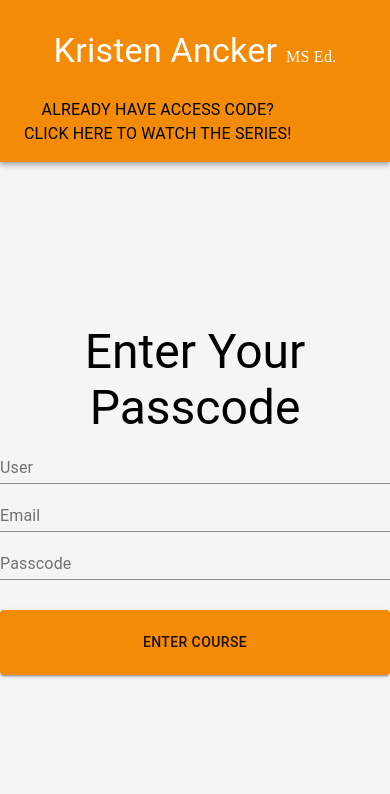
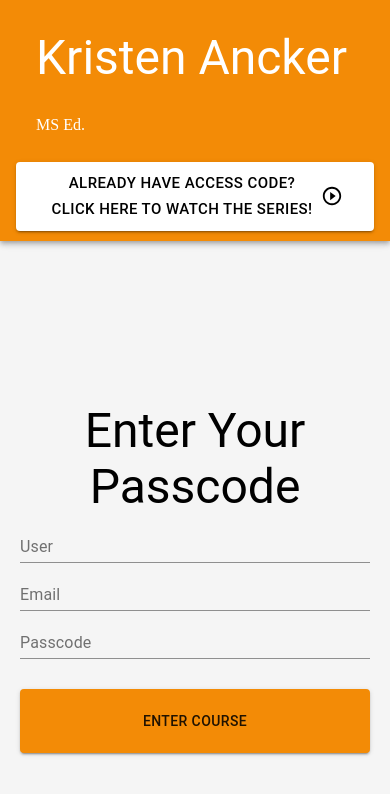
Before and after one commit to darlingbryan/kristen-course, a React (Create React App) app: page /auth in a window 390 px wide. Shown: the top 794 px of the page. Built offline with nearby package versions, Linux system fonts and the light colour scheme; a web font is replaced by a local one.

Commit message:
Integrate paypal button. fix padding issues. add play icon

```diff
--- a/src/App.css
+++ b/src/App.css
@@ -22,10 +22,7 @@ body {
 }
 
 .logoContainer {
-  padding-top: 15px;
-}
-
-.buttonContainer {
+  padding-top: 10px;
 }
 
 @media only screen and (max-width: 600px) {
@@ -37,6 +34,9 @@ body {
   }
   #navButtonId {
     color: green;
+  }
+  .authForm {
+    padding: 0 20px;
   }
 }
 a,
@@ -75,3 +75,9 @@ a:visited {
     padding: 20px 30px 20px 30px;
   }
 }
+
+.paypal-button {
+  padding-top: 50px;
+
+  text-align: center;
+}
--- a/src/components/AskKristen.js
+++ b/src/components/AskKristen.js
@@ -12,9 +12,9 @@ const AskKristen = () => {
         alignItems="center"
         style={{ marginTop: "50px" }}
       >
-        <Grid item sm={4} id="contact">
+        <Grid item sm={6} id="contact">
           <Typography
-            variant="h6"
+            variant="h4"
             align="center"
             display="block"
             style={{ fontFamily: "'Dancing Script', cursive" }}
--- a/src/components/Navbar.js
+++ b/src/components/Navbar.js
@@ -7,6 +7,7 @@ import { makeStyles } from "@material-ui/core/styles"
 import { Link } from "react-router-dom"
 import { CourseContext } from "../context/CourseState"
 import { Grid } from "@material-ui/core"
+import PlayCircleOutlineIcon from "@material-ui/icons/PlayCircleOutline"
 
 const useStyles = makeStyles((theme) => ({
   root: {
@@ -16,8 +17,21 @@ const useStyles = makeStyles((theme) => ({
     backgroundColor: "#f38b06",
   },
   navButton: {
+    backgroundColor: "white",
     color: "black",
-    backgroundColor: "white",
+    "&:hover": {
+      backgroundColor: "#f7941d",
+      color: "white",
+    },
+  },
+  iconButton: {
+    color: "inherit !important",
+    "&:hover": {
+      color: "inherit !important",
+    },
+  },
+  navButtonText: {
+    color: "inherit !important",
   },
   ext: {
     fontSize: "16px",
@@ -35,7 +49,7 @@ const Navbar = () => {
           <Grid container>
             <Grid item className="logoContainer" sm={8} xs={12}>
               <Link to="/">
-                <Typography variant="h4" className="logoText">
+                <Typography variant="h3" className="logoText">
                   Kristen Ancker <span className={classes.ext}>MS Ed.</span>
                 </Typography>
               </Link>
@@ -44,28 +58,40 @@ const Navbar = () => {
             {authenticated ? (
               <Grid item sm={4} xs={12} className="buttonContainer">
                 <Button
+                  variant="contained"
                   component={Link}
                   className={classes.navButton}
-                  id="navButtonId"
                   to="/course"
                   align="center"
                   fullWidth
+                  size="large"
+                  endIcon={
+                    <PlayCircleOutlineIcon className={classes.iconButton} />
+                  }
                 >
-                  <Typography style={{ color: "black", padding: "15px 0" }}>
+                  <Typography variant="h6" className={classes.navButtonText}>
                     Welcome to the Series!
                   </Typography>
                 </Button>
               </Grid>
             ) : (
-              <Grid item sm={4} className="buttonContainer">
+              <Grid item sm={4} xs={12} className="buttonContainer">
                 <Button
+                  variant="contained"
                   component={Link}
-                  className="navButton"
+                  className={classes.navButton}
                   to="/auth"
                   align="center"
                   fullWidth
+                  size="large"
+                  endIcon={
+                    <PlayCircleOutlineIcon className={classes.iconButton} />
+                  }
                 >
-                  <Typography style={{ color: "black" }}>
+                  <Typography
+                    variant="heading"
+                    className={classes.navButtonText}
+                  >
                     Already have access code? <br />
                     Click here to watch the series!
                   </Typography>
--- a/src/pages/auth.js
+++ b/src/pages/auth.js
@@ -88,7 +88,7 @@ const Auth = ({ history }) => {
         <Typography variant="h3" align="center">
           Enter Your Passcode
         </Typography>
-        <form noValidate onSubmit={handleSubmit}>
+        <form noValidate onSubmit={handleSubmit} className="authForm">
           <TextField
             id="user"
             name="user"
--- a/src/pages/home.js
+++ b/src/pages/home.js
@@ -1,5 +1,5 @@
 import React from "react"
-import { Grid, Typography, Paper, Container, Button } from "@material-ui/core"
+import { Grid, Typography, Paper } from "@material-ui/core"
 import { makeStyles } from "@material-ui/core/styles"
 import ParentImage from "../assets/parents.jpg"
 import AskKristen from "../components/AskKristen"
@@ -69,14 +69,36 @@ const Home = () => {
               ourselves through this messy process of parenting.
             </Typography>
           </div>
-
-          <Button className={classes.purchaseButton} fullWidth>
-            <Typography variant="h5">Buy Now $27 Video Series</Typography>
-          </Button>
+          <div className="paypal-button">
+            <form
+              action="https://www.paypal.com/cgi-bin/webscr"
+              method="post"
+              target="_top"
+              style={{ display: "inline-block" }}
+            >
+              <input type="hidden" name="cmd" value="_s-xclick" />
+              <input
+                type="hidden"
+                name="hosted_button_id"
+                value="KPCN82VW5SRD2"
+              />
+              <input
+                type="image"
+                src="https://www.paypalobjects.com/en_US/i/btn/btn_buynowCC_LG.gif"
+                border="0"
+                name="submit"
+                alt="PayPal - The safer, easier way to pay online!"
+              />
+              <img
+                alt=""
+                border="0"
+                src="https://www.paypalobjects.com/en_US/i/scr/pixel.gif"
+                width="1"
+                height="1"
+              />
+            </form>
+          </div>
         </Grid>
-      </Grid>
-      <Grid container className={classes.author}>
-        <Grid item></Grid>
       </Grid>
 
       <AskKristen />
```
